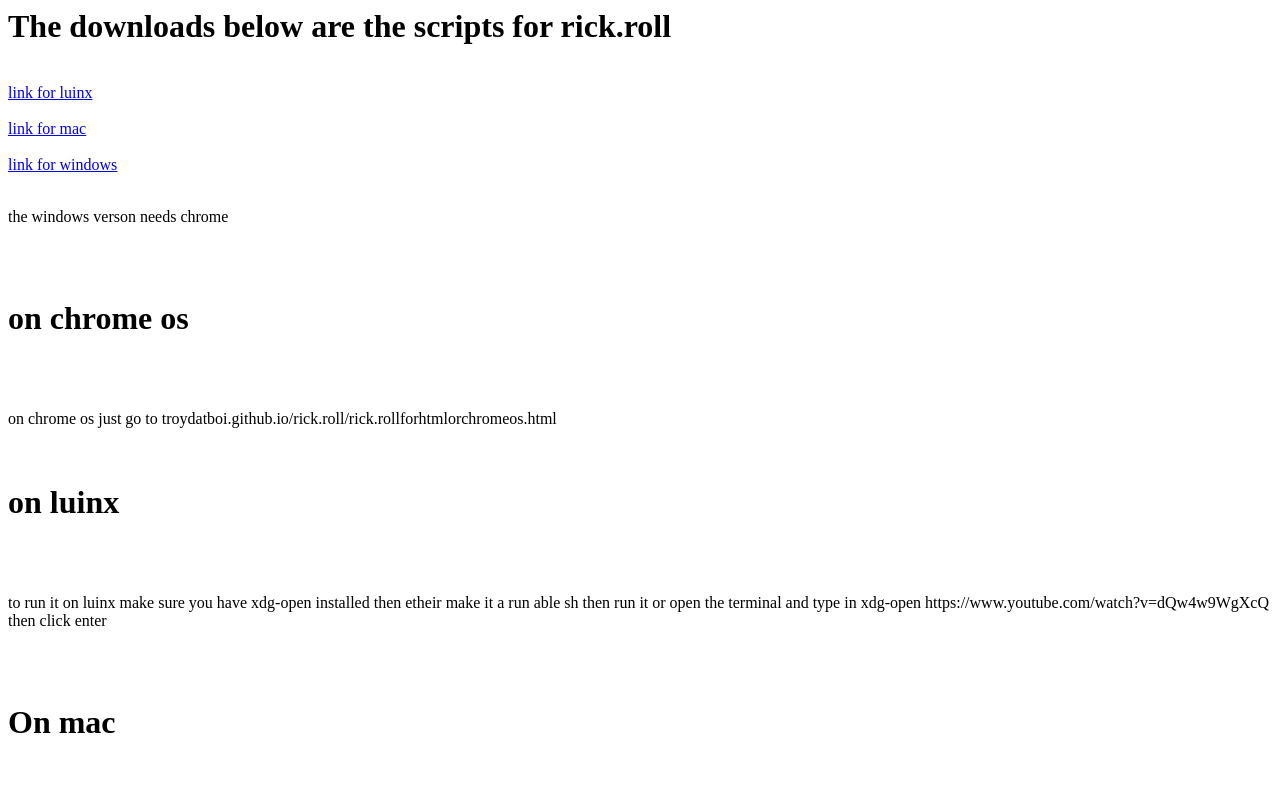
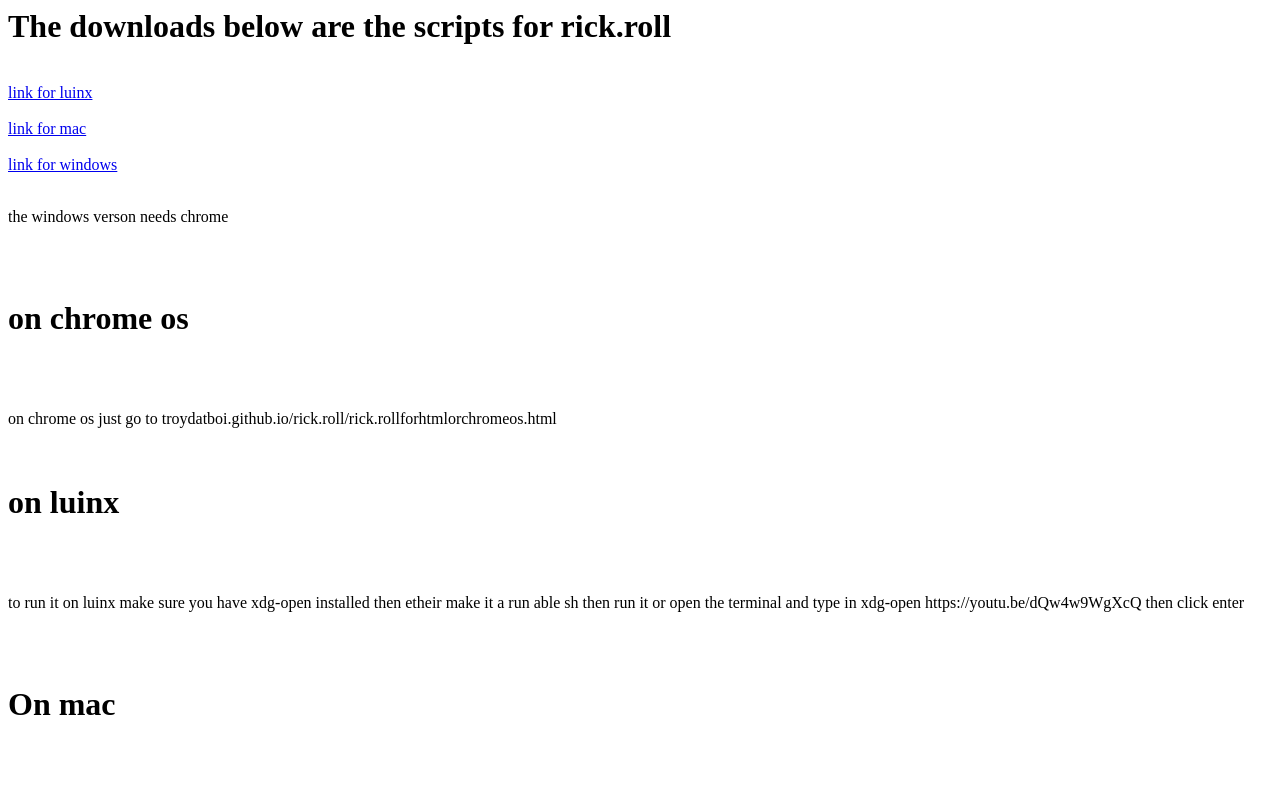
Before and after one commit to DumbRhythmGamer/weirdgameimade, a plain HTML site: page index.html in a window 1280 px wide. Shown: the top 793 px of the page. Drawn offline with Linux system fonts and the light colour scheme.

Commit message:
Update index.html

```diff
--- a/index.html
+++ b/index.html
@@ -7,7 +7,7 @@
 <br>  <p> on chrome os just go to troydatboi.github.io/rick.roll/rick.rollforhtmlorchromeos.html </p>
 <br> <h1> on luinx </h1> <br>
 <br><p>to run it on luinx make sure you have xdg-open installed then etheir make it a run able sh then run it or open the terminal and type in
-  xdg-open https://www.youtube.com/watch?v=dQw4w9WgXcQ then click enter </p>
+  xdg-open https://youtu.be/dQw4w9WgXcQ then click enter </p>
 </p><br>
 <br><h1>On mac </h1><br>
 <br><p> on mac first cd into the directory you installed it in then  do sh ./rick.roll.formac.sh </p>
```
